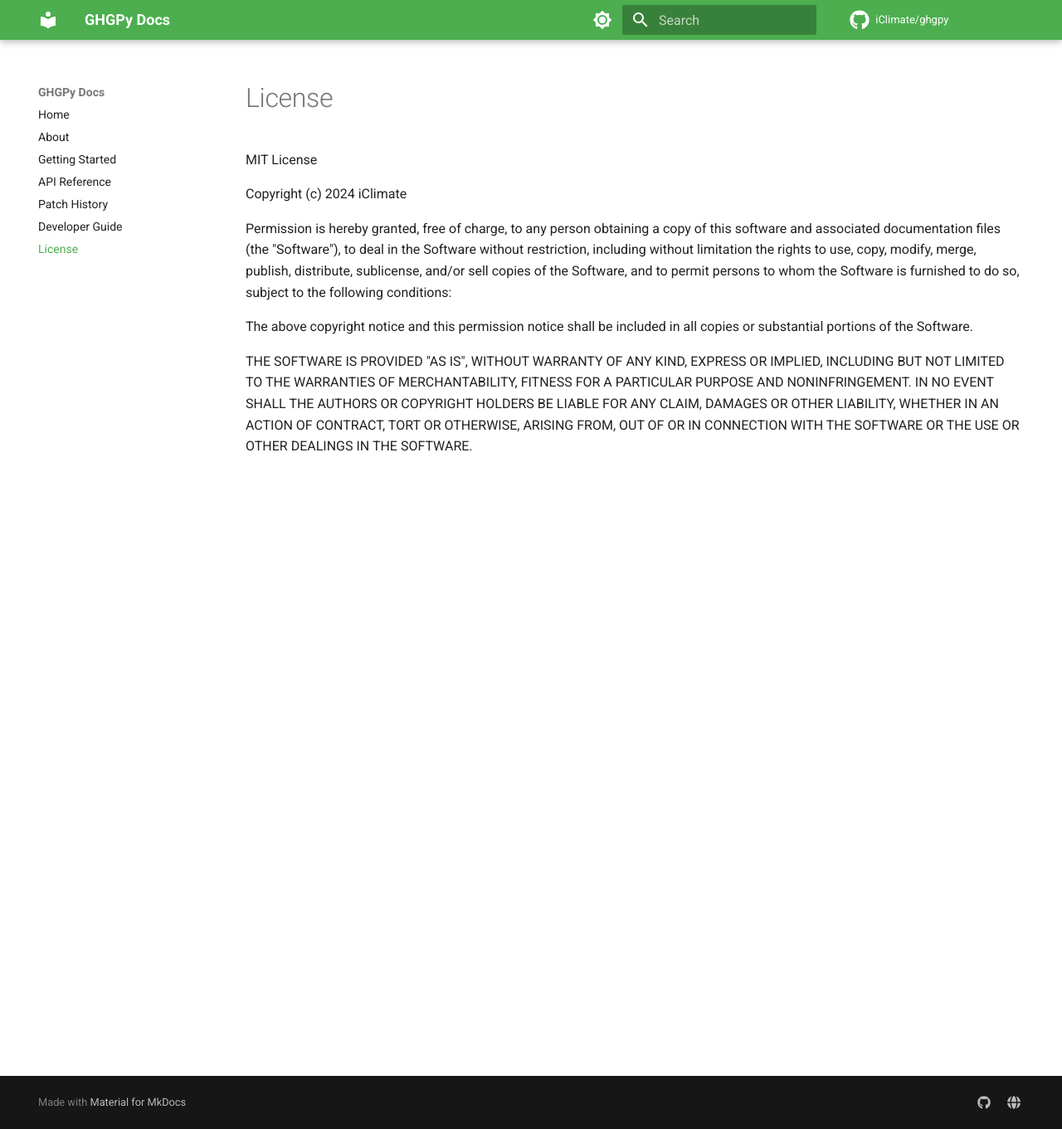
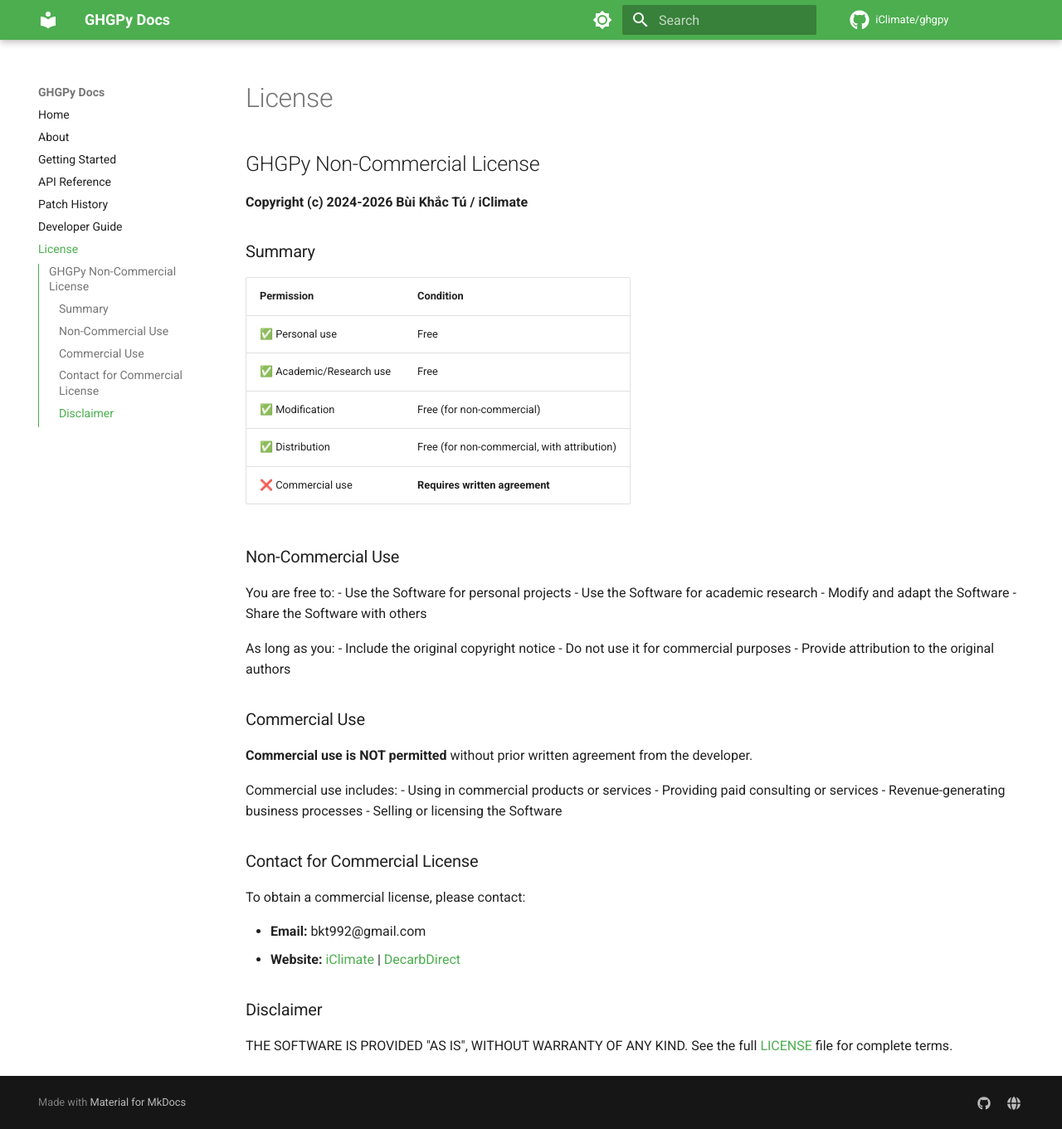
Before and after one commit to iClimate/ghgpy, an MkDocs documentation site: the page built from docs/license.md, in a window 1280 px wide and 1361 px high. Shown: the whole window at 83% size. Built offline with MkDocs 1.6.1 and Material for MkDocs 9.7.7, drawn with Linux system fonts in a browser that asks for light colours; comment, search, counter and statistics services are not loaded.

Commit message:
Change to Non-Commercial License - commercial use requires agreement

```diff
--- a/docs/license.md
+++ b/docs/license.md
@@ -1,21 +1,49 @@
-MIT License
+# License
 
-Copyright (c) 2024 iClimate
+## GHGPy Non-Commercial License
 
-Permission is hereby granted, free of charge, to any person obtaining a copy
-of this software and associated documentation files (the "Software"), to deal
-in the Software without restriction, including without limitation the rights
-to use, copy, modify, merge, publish, distribute, sublicense, and/or sell
-copies of the Software, and to permit persons to whom the Software is
-furnished to do so, subject to the following conditions:
+**Copyright (c) 2024-2026 Bùi Khắc Tú / iClimate**
 
-The above copyright notice and this permission notice shall be included in all
-copies or substantial portions of the Software.
+### Summary
 
-THE SOFTWARE IS PROVIDED "AS IS", WITHOUT WARRANTY OF ANY KIND, EXPRESS OR
-IMPLIED, INCLUDING BUT NOT LIMITED TO THE WARRANTIES OF MERCHANTABILITY,
-FITNESS FOR A PARTICULAR PURPOSE AND NONINFRINGEMENT. IN NO EVENT SHALL THE
-AUTHORS OR COPYRIGHT HOLDERS BE LIABLE FOR ANY CLAIM, DAMAGES OR OTHER
-LIABILITY, WHETHER IN AN ACTION OF CONTRACT, TORT OR OTHERWISE, ARISING FROM,
-OUT OF OR IN CONNECTION WITH THE SOFTWARE OR THE USE OR OTHER DEALINGS IN THE
-SOFTWARE.
+| Permission | Condition |
+|------------|-----------|
+| ✅ Personal use | Free |
+| ✅ Academic/Research use | Free |
+| ✅ Modification | Free (for non-commercial) |
+| ✅ Distribution | Free (for non-commercial, with attribution) |
+| ❌ Commercial use | **Requires written agreement** |
+
+### Non-Commercial Use
+
+You are free to:
+- Use the Software for personal projects
+- Use the Software for academic research
+- Modify and adapt the Software
+- Share the Software with others
+
+As long as you:
+- Include the original copyright notice
+- Do not use it for commercial purposes
+- Provide attribution to the original authors
+
+### Commercial Use
+
+**Commercial use is NOT permitted** without prior written agreement from the developer.
+
+Commercial use includes:
+- Using in commercial products or services
+- Providing paid consulting or services
+- Revenue-generating business processes
+- Selling or licensing the Software
+
+### Contact for Commercial License
+
+To obtain a commercial license, please contact:
+
+- **Email:** bkt992@gmail.com
+- **Website:** [iClimate](https://iclimate.io.vn) | [DecarbDirect](https://decarbdirect.com)
+
+### Disclaimer
+
+THE SOFTWARE IS PROVIDED "AS IS", WITHOUT WARRANTY OF ANY KIND. See the full [LICENSE](https://github.com/iClimate/ghgpy/blob/main/LICENSE) file for complete terms.
--- a/pyproject.toml
+++ b/pyproject.toml
@@ -30,7 +30,7 @@ classifiers = [
     "Development Status :: 3 - Alpha",
     "Intended Audience :: Science/Research",
     "Intended Audience :: Developers",
-    "License :: OSI Approved :: MIT License",
+    "License :: Other/Proprietary License",
     "Operating System :: OS Independent",
     "Programming Language :: Python :: 3",
     "Programming Language :: Python :: 3.11",
```
Also changed, not shown: 1 other file.
